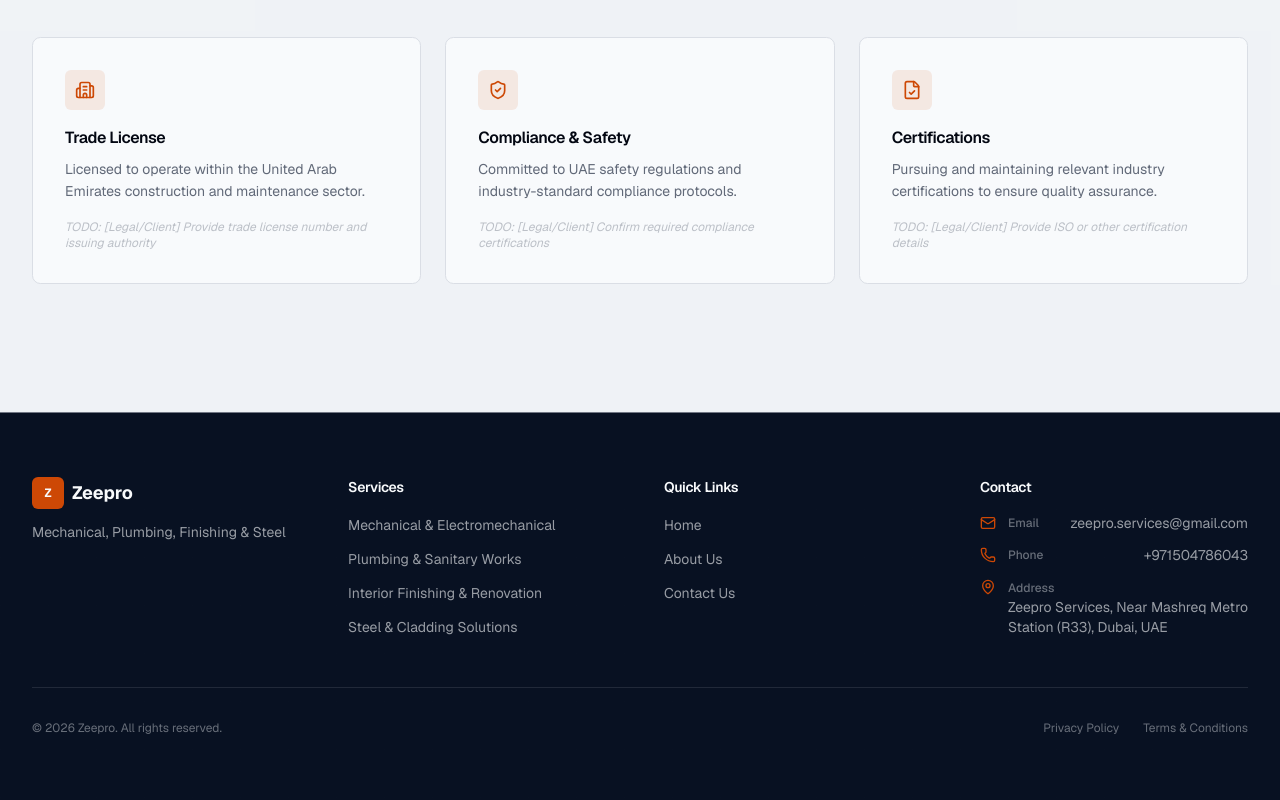
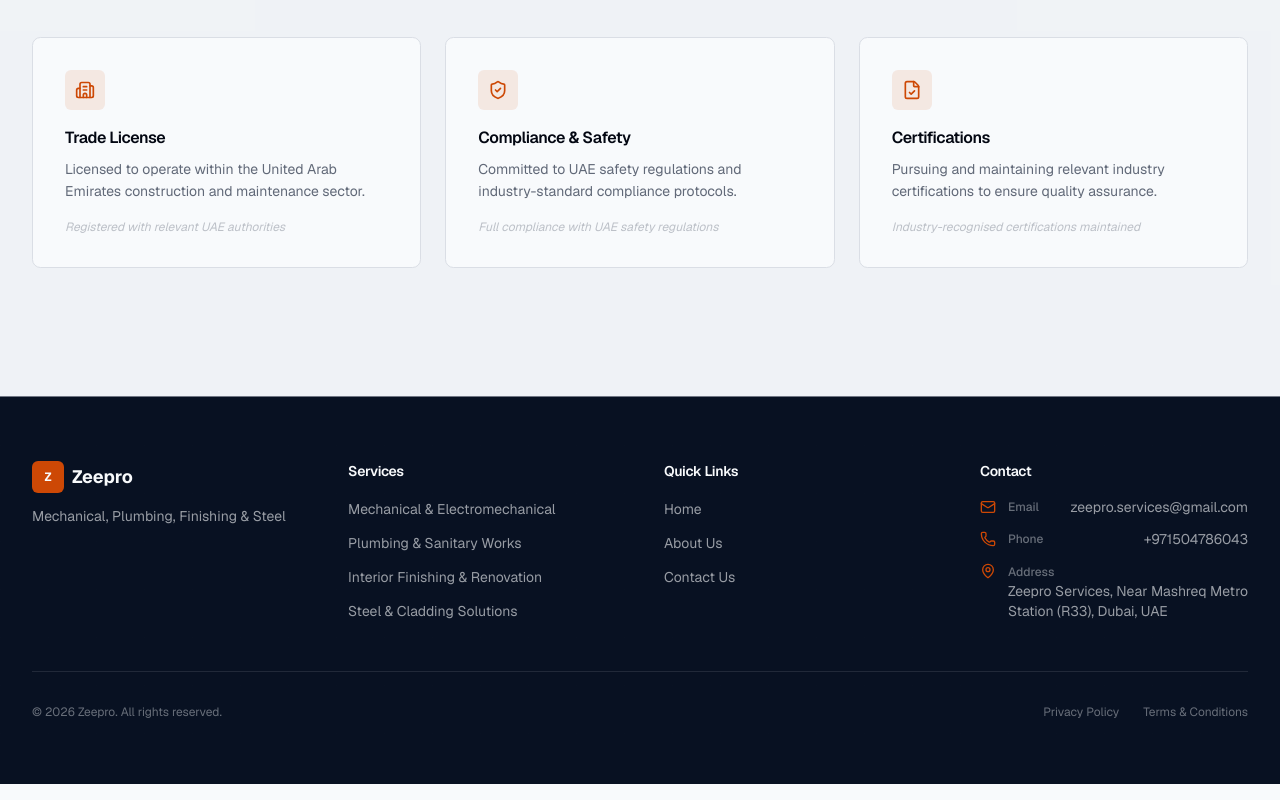
Before and after one commit to zee-pro/zeepro-services, a Next.js app: page /about in a window 1280 px wide. Shown: the part 986-1786 px from the top of the page. Built offline with nearby package versions, Linux system fonts and the light colour scheme.

Commit message:
Replace visible TODO placeholders in certifications section with professional text

```diff
--- a/src/components/about/certifications.tsx
+++ b/src/components/about/certifications.tsx
@@ -9,21 +9,21 @@ const licenses = [
     title: "Trade License",
     description:
       "Licensed to operate within the United Arab Emirates construction and maintenance sector.",
-    status: "TODO: [Legal/Client] Provide trade license number and issuing authority",
+    status: "Registered with relevant UAE authorities",
   },
   {
     icon: ShieldCheck,
     title: "Compliance & Safety",
     description:
       "Committed to UAE safety regulations and industry-standard compliance protocols.",
-    status: "TODO: [Legal/Client] Confirm required compliance certifications",
+    status: "Full compliance with UAE safety regulations",
   },
   {
     icon: FileCheck,
     title: "Certifications",
     description:
       "Pursuing and maintaining relevant industry certifications to ensure quality assurance.",
-    status: "TODO: [Legal/Client] Provide ISO or other certification details",
+    status: "Industry-recognised certifications maintained",
   },
 ];
 
```
